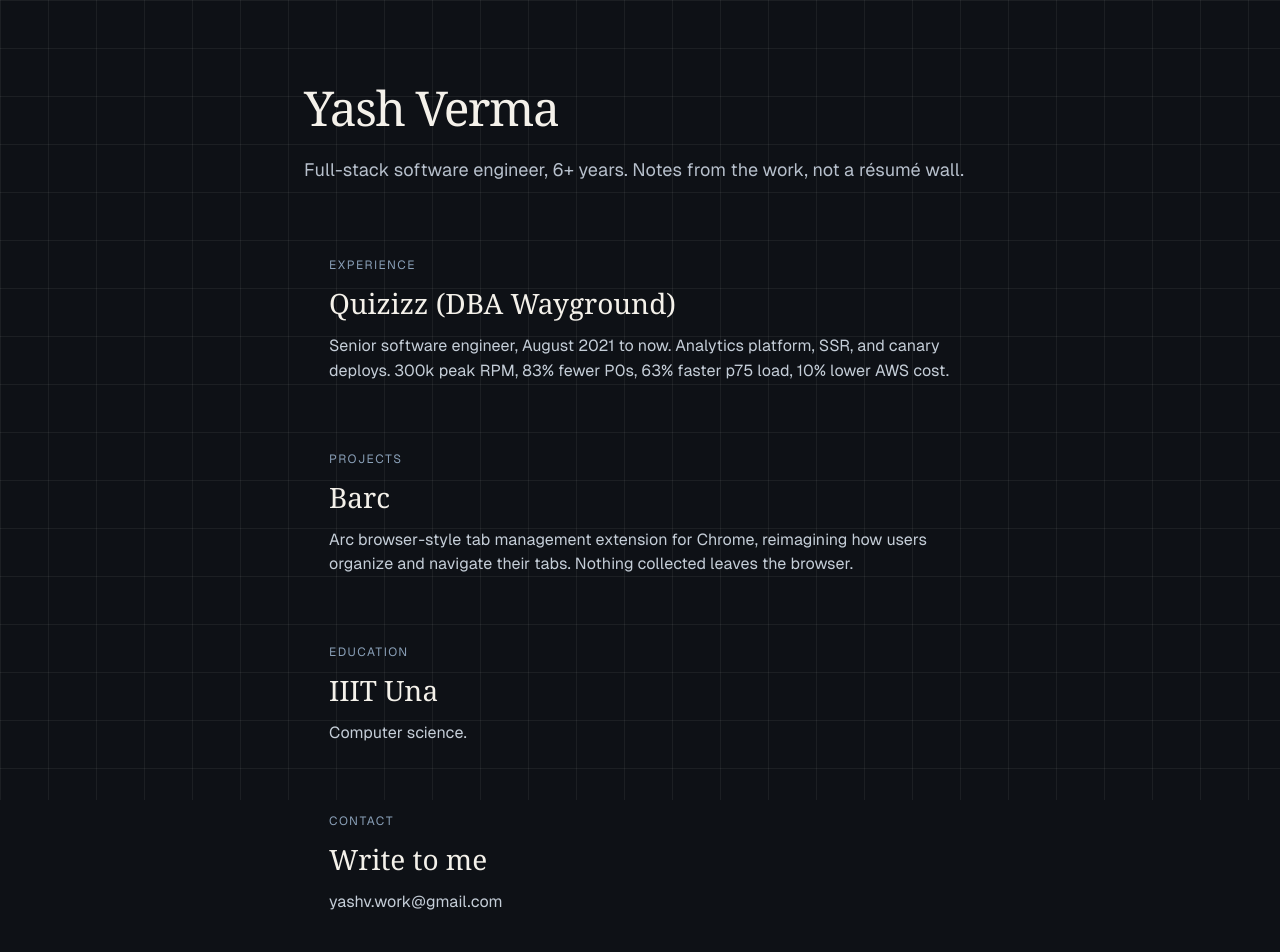
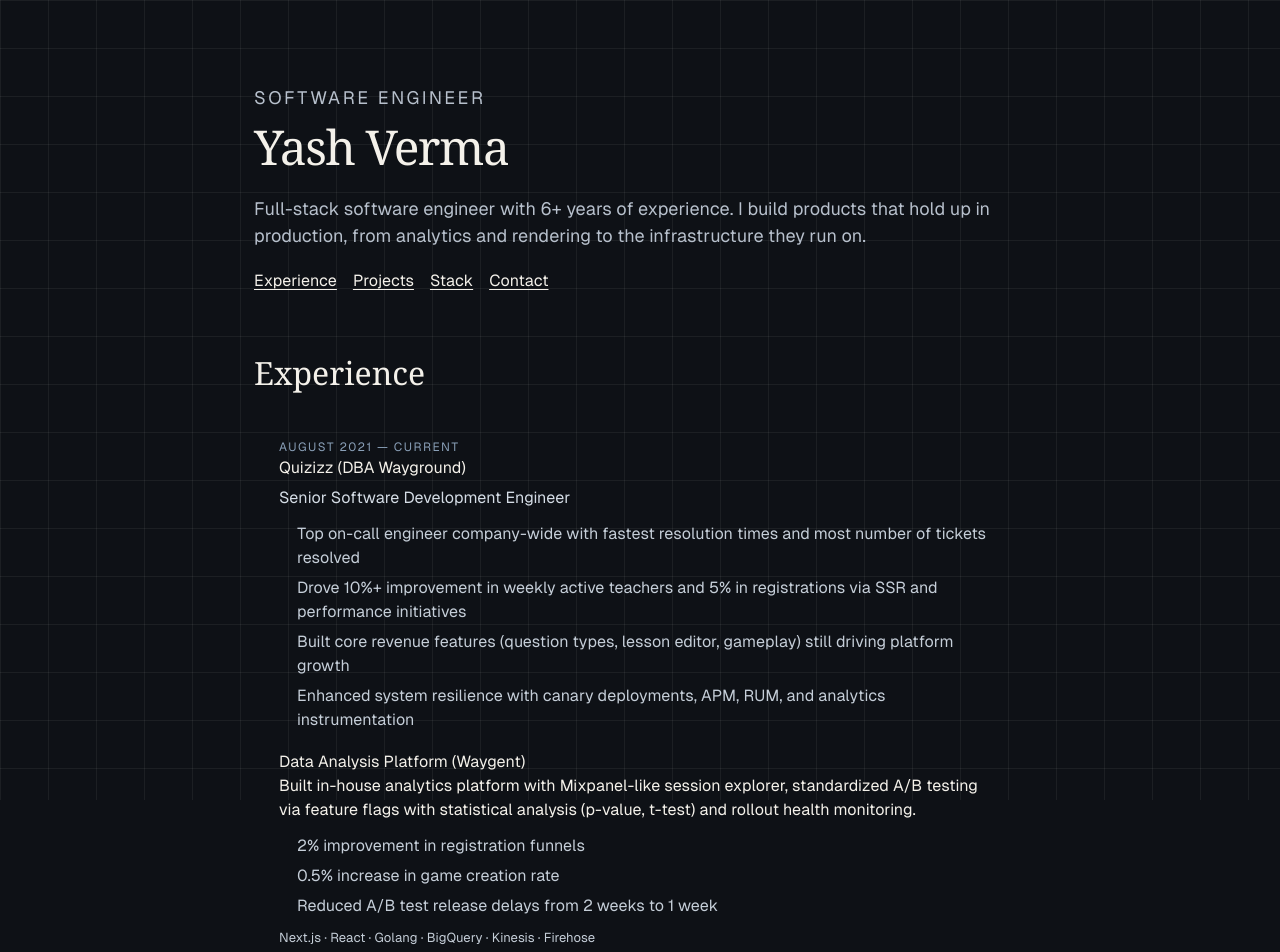
Before and after one commit to yashverma2110/portfolio, a Next.js app: page / in a window 1280 px wide. Shown: the top 952 px of the page. Built offline with nearby package versions, Linux system fonts and the light colour scheme.

Commit message:
feat: put the header and full experience back on the blog page

```diff
--- a/src/app/globals.css
+++ b/src/app/globals.css
@@ -111,3 +111,29 @@
   backdrop-filter: blur(14px);
   -webkit-backdrop-filter: blur(14px);
 }
+
+.blog-header nav, #contact nav {
+  display: flex;
+  flex-wrap: wrap;
+  gap: 16px;
+  margin-top: 20px;
+}
+.blog-header nav a, #contact a {
+  color: #f4f1ea;
+  text-decoration: underline;
+  text-underline-offset: 3px;
+}
+.eyebrow { letter-spacing: 0.14em; text-transform: uppercase; font-size: 12px; color: #8aa0b8; }
+.blog-section { margin-top: 56px; }
+.blog-section > h2 {
+  font-family: Georgia, "Times New Roman", serif;
+  font-size: 32px;
+  margin-bottom: 16px;
+}
+.blog-wrap { max-width: 820px; }
+.post .role { color: #d5dde6; margin-top: 6px; }
+.post ul { margin: 12px 0 0 18px; color: #c5ced8; }
+.post li { margin-top: 6px; line-height: 1.5; }
+.duty { margin-top: 18px; }
+.duty h4 { font-size: 16px; color: #f4f1ea; }
+.tech { margin-top: 8px; color: #8aa0b8; font-size: 13px; }
--- a/src/app/page.tsx
+++ b/src/app/page.tsx
@@ -1,63 +1,104 @@
 import CONTACT from "@/app/config/contact";
+import EXPERIENCE from "@/app/config/experience";
 import PROJECTS from "@/app/config/projects";
+import TechStackGrid from "@/app/components/TechStackGrid";
 import { getTotalYears } from "./utils/experienceUtils";
 
-const posts = [
-  {
-    kicker: "Experience",
-    title: "Quizizz (DBA Wayground)",
-    body: "Senior software engineer, August 2021 to now. Analytics platform, SSR, and canary deploys. 300k peak RPM, 83% fewer P0s, 63% faster p75 load, 10% lower AWS cost.",
-  },
-  {
-    kicker: "Projects",
-    title: PROJECTS[0].title,
-    body: PROJECTS[0].description + " Nothing collected leaves the browser.",
-    href: PROJECTS[0].link,
-  },
-  {
-    kicker: "Education",
-    title: "IIIT Una",
-    body: "Computer science.",
-  },
-  {
-    kicker: "Contact",
-    title: "Write to me",
-    body: CONTACT.email,
-    href: `mailto:${CONTACT.email}`,
-  },
-];
+function companyName(company: string) {
+  if (company.startsWith("Quizizz")) return "Quizizz (DBA Wayground)";
+  return company;
+}
 
 export default function Home() {
   const years = getTotalYears();
   return (
     <main className="blog-page">
       <div className="math-grid" aria-hidden="true" />
-      <article className="blog-wrap">
+      <div className="blog-wrap">
         <header className="blog-header">
+          <p className="eyebrow">Software engineer</p>
           <h1>Yash Verma</h1>
-          <p>Full-stack software engineer, {years}. Notes from the work, not a résumé wall.</p>
+          <p>
+            Full-stack software engineer with {years} of experience. I build products that hold up in production, from analytics and rendering to the infrastructure they run on.
+          </p>
+          <nav aria-label="Page">
+            <a href="#experience">Experience</a>
+            <a href="#projects">Projects</a>
+            <a href="#stack">Stack</a>
+            <a href="#contact">Contact</a>
+          </nav>
         </header>
-        <div className="blog-list">
-          {posts.map((post) => {
-            const inner = (
-              <>
-                <p className="kicker">{post.kicker}</p>
-                <h2>{post.title}</h2>
-                <p>{post.body}</p>
-              </>
-            );
-            return post.href ? (
-              <a key={post.title} className="post" href={post.href}>
-                {inner}
-              </a>
-            ) : (
-              <section key={post.title} className="post">
-                {inner}
-              </section>
-            );
-          })}
-        </div>
-      </article>
+
+        <section id="experience" className="blog-section">
+          <h2>Experience</h2>
+          {EXPERIENCE.map((job) => (
+            <article key={job.company} className="post">
+              <p className="kicker">{job.startDate} — {job.endDate}</p>
+              <h3>{companyName(job.company)}</h3>
+              <p className="role">{job.role}</p>
+              {job.achievements && job.achievements.length > 0 && (
+                <ul>
+                  {job.achievements.map((item) => (
+                    <li key={item}>{item}</li>
+                  ))}
+                </ul>
+              )}
+              {job.responsibilities.map((item) => (
+                <div key={item.title} className="duty">
+                  <h4>{item.title}</h4>
+                  <p>{item.description}</p>
+                  {item.metrics.length > 0 && (
+                    <ul>
+                      {item.metrics.map((metric) => (
+                        <li key={metric}>{metric}</li>
+                      ))}
+                    </ul>
+                  )}
+                  {item.technologies && item.technologies.length > 0 && (
+                    <p className="tech">{item.technologies.join(" · ")}</p>
+                  )}
+                </div>
+              ))}
+            </article>
+          ))}
+        </section>
+
+        <section id="projects" className="blog-section">
+          <h2>Projects</h2>
+          {PROJECTS.map((project) => (
+            <article key={project.title} className="post">
+              <h3>
+                <a href={project.link}>{project.title}</a>
+              </h3>
+              <p>{project.description}</p>
+              <ul>
+                {project.features.map((feature) => (
+                  <li key={feature}>{feature}</li>
+                ))}
+              </ul>
+              <p className="tech">{project.technologies.join(" · ")}</p>
+            </article>
+          ))}
+        </section>
+
+        <section id="stack" className="blog-section post">
+          <h2>Stack</h2>
+          <TechStackGrid />
+        </section>
+
+        <section id="contact" className="blog-section post">
+          <h2>Contact</h2>
+          <p>
+            <a href={`mailto:${CONTACT.email}`}>{CONTACT.email}</a>
+          </p>
+          <nav aria-label="Profiles">
+            <a href={CONTACT.linkedin}>LinkedIn</a>
+            <a href={CONTACT.github}>GitHub</a>
+            <a href={CONTACT.twitter}>X</a>
+            <a href={CONTACT.medium}>Medium</a>
+          </nav>
+        </section>
+      </div>
     </main>
   );
 }
```
